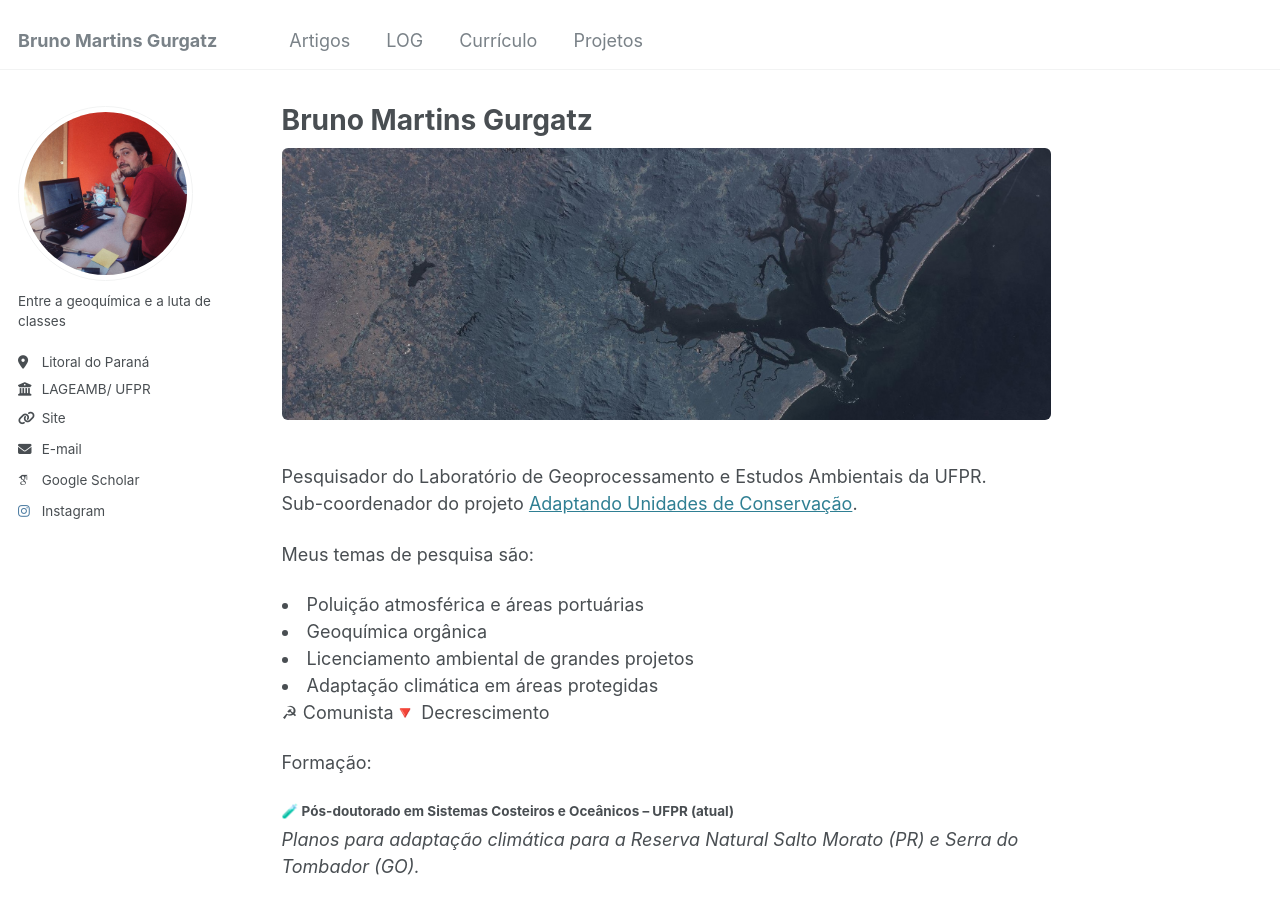
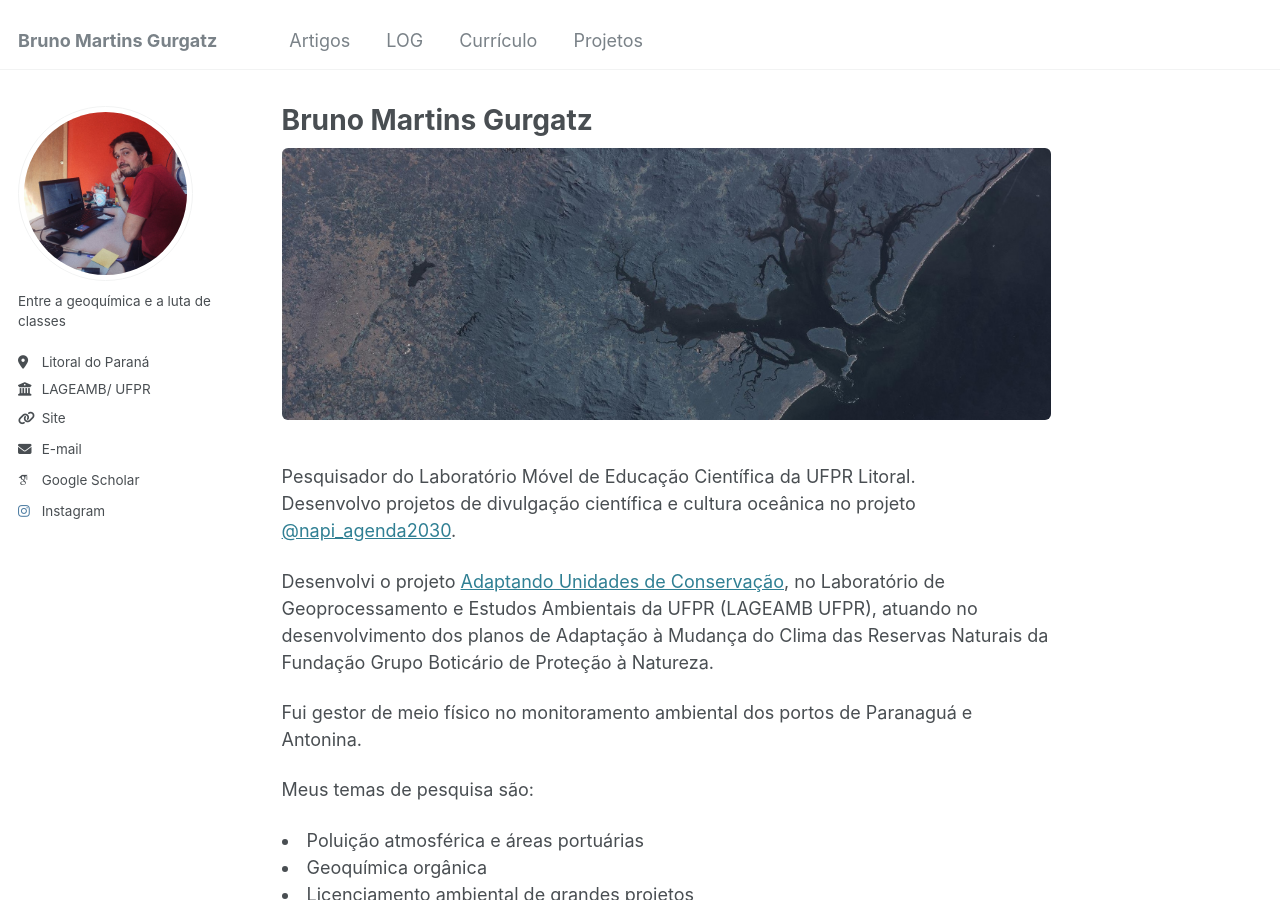
Before and after one commit to brunogurgatz/brunogurgatz.github.io, a Jekyll site: the page built from _pages/about.md, in a window 1280 px wide and 900 px high. Built offline with Jekyll 4.4.1, drawn with Linux system fonts in a browser that asks for light colours; some web fonts are replaced.

Commit message:
Atualizar apresentação do about.md com informações do UFPR Litoral e projetos atuais

```diff
--- a/_pages/about.md
+++ b/_pages/about.md
@@ -9,8 +9,13 @@ redirect_from:
 
 <img src="/images/headersatelite.jpg" alt="Imagem de satélite" style="width:100%; border-radius: 6px; margin-bottom: 20px;">
 
-Pesquisador do Laboratório de Geoprocessamento e Estudos Ambientais da UFPR.
-Sub-coordenador do projeto [Adaptando Unidades de Conservação](https://lageamb.ufpr.br/elementor-14562/).
+Pesquisador do Laboratório Móvel de Educação Científica da UFPR Litoral.
+Desenvolvo projetos de divulgação científica e cultura oceânica no projeto <a href="https://www.instagram.com/napi_agenda2030/">@napi_agenda2030</a>.
+
+Desenvolvi o projeto [Adaptando Unidades de Conservação](https://lageamb.ufpr.br/elementor-14562/), no Laboratório de Geoprocessamento e Estudos Ambientais da UFPR (LAGEAMB UFPR), atuando no desenvolvimento dos planos de Adaptação à Mudança do Clima das Reservas Naturais da Fundação Grupo Boticário de Proteção à Natureza.
+
+Fui gestor de meio físico no monitoramento ambiental dos portos de Paranaguá e Antonina.
+
 
 Meus temas de pesquisa são:
 <li>Poluição atmosférica e áreas portuárias</li>
@@ -48,7 +53,6 @@ Formação:
 
 
 
-
 ---
 
 ### Publicações recentes
```
